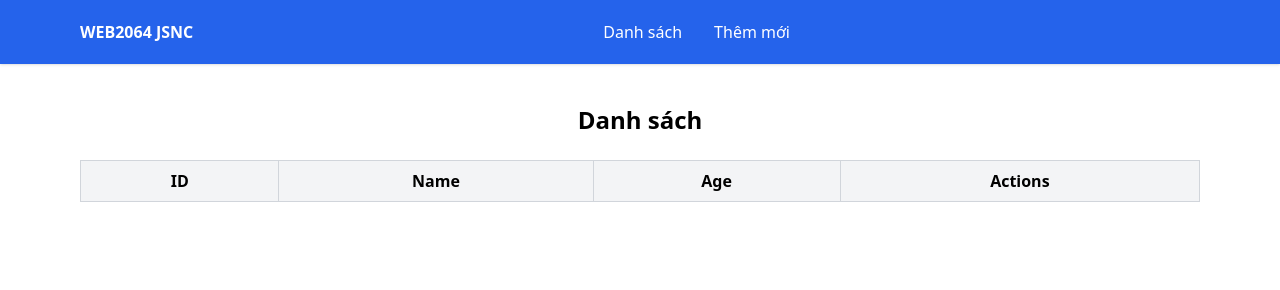
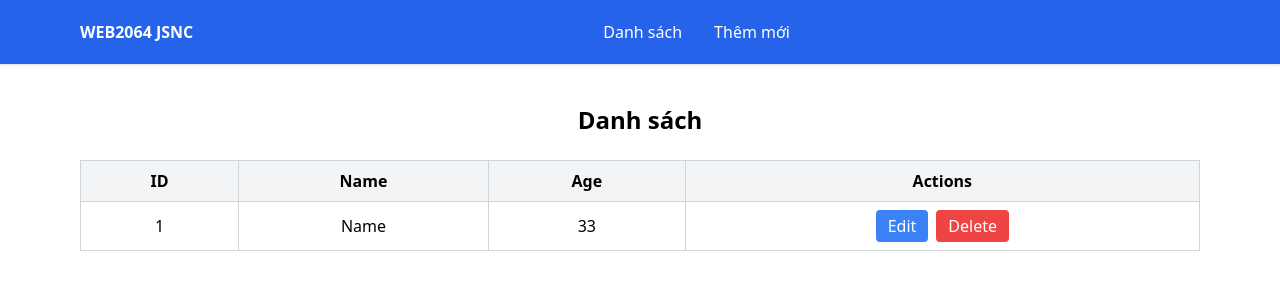
Before and after one commit to TuanAnh96-03/jsnc_su26-main, a website: page index.html in a window 1280 px wide. Drawn offline with nearby package versions, Linux system fonts and the light colour scheme; no server answers.

Commit message:
edit hoan chỉnh

```diff
--- a/index.html
+++ b/index.html
@@ -7,7 +7,6 @@
     <script src="https://cdn.tailwindcss.com"></script>
   </head>
   <body>
-
     <nav class="bg-blue-600 text-white shadow">
       <div
         class="max-w-6xl mx-auto px-4 h-16 flex items-center justify-between"
@@ -36,7 +35,27 @@
           </thead>
 
           <tbody id="info">
+            <tr class="hover:bg-gray-50">
+              <td class="px-4 py-2 border border-gray-300">1</td>
+              <td class="px-4 py-2 border border-gray-300">Name</td>
+              <td class="px-4 py-2 border border-gray-300">33</td>
+              <td class="px-4 py-2 border border-gray-300">
+                <div class="flex items-center justify-center gap-2">
+                  <a
+                    href="#"
+                    class="bg-blue-500 hover:bg-blue-600 text-white px-3 py-1 rounded"
+                  >
+                    Edit
+                  </a>
 
+                  <button
+                    class="bg-red-500 hover:bg-red-600 text-white px-3 py-1 rounded"
+                  >
+                    Delete
+                  </button>
+                </div>
+              </td>
+            </tr>
           </tbody>
         </table>
       </div>
--- a/index.js
+++ b/index.js
@@ -67,9 +67,11 @@
                   ${item.age}
                 </td>
                 <td class="px-4 py-2 border border-gray-300">
+                <button onclick="goToEdit(${item.id})" class="bg-blue-500 hover:bg-blue-600 text-white px-3 py-1 rounded">Sửa</button>
                 <button onclick="deleteStudent(${item.id})">
                   Xóa
                 </button>
+
               </td>
               </tr>
       `;
```
Also changed, not shown: db.json (+4 -4 lines).
